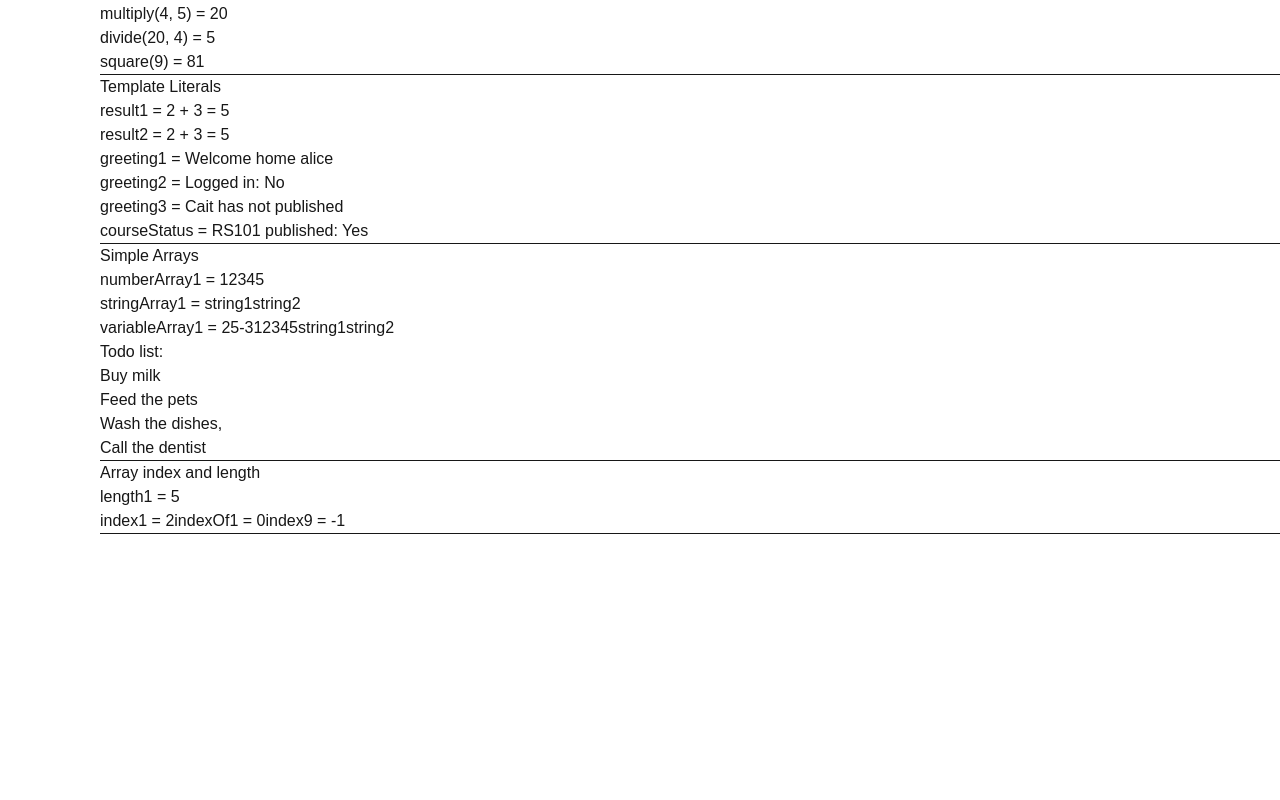
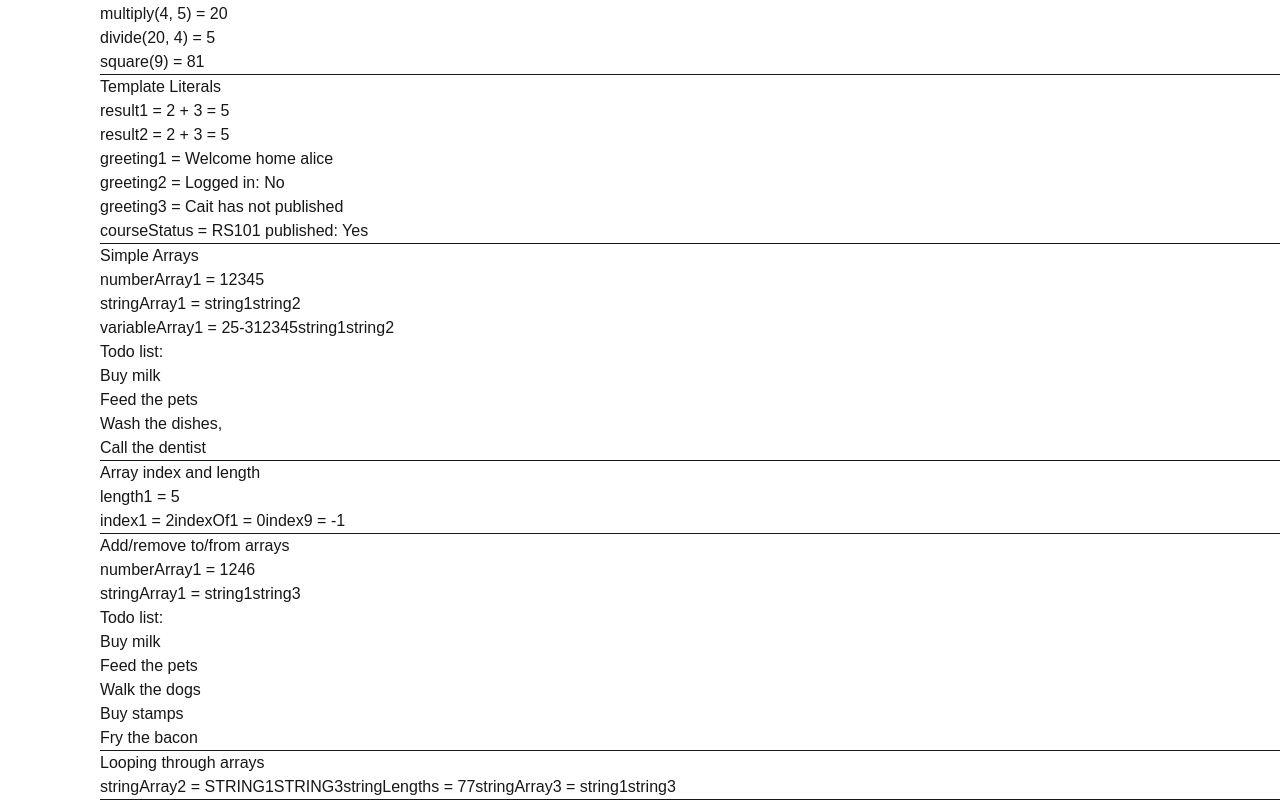
Before and after one commit to rileypk8/webdev-client, a Next.js app: page /labs/lab3 in a window 1280 px wide. Shown: the part 1686-2486 px from the top of the page. Before the commit the page ends 2220 px from the top, so only its background shows below. Built offline with nearby package versions, Linux system fonts and the light colour scheme.

Commit message:
a3: 3.4.3

```diff
--- /dev/null
+++ b/app/labs/lab3/ForLoops.tsx
@@ -0,0 +1,21 @@
+export default function ForLoops() {
+  let stringArray1 = ["string1", "string3"];
+  let stringArray2: string[] = [];
+  let stringArray3: string[] = [];
+  const stringLengths: number[] = [];
+  for (let i = 0; i < stringArray1.length; i++) {
+    const string1 = stringArray1[i];
+    stringArray2.push(string1.toUpperCase());
+    stringArray3.push(string1.toLowerCase());
+    stringLengths.push(string1.length);
+  }
+  return (
+    <div id="wd-for-loops">
+      <h4>Looping through arrays</h4>
+      stringArray2 = {stringArray2}
+      stringLengths = {stringLengths}
+      stringArray3 = {stringArray3}
+      <hr />
+    </div>
+  );
+}
--- a/app/labs/lab3/page.tsx
+++ b/app/labs/lab3/page.tsx
@@ -12,6 +12,8 @@ import ImpliedReturn from "./ImpliedReturn";
 import TemplateLiterals from "./TemplateLiterals";
 import SimpleArrays from "./SimpleArrays";
 import ArrayIndexAndLength from "./ArrayIndexAndLength";
+import AddingAndRemovingToFromArrays from "./AddingAndRemovingToFromArrays";
+import ForLoops from "./ForLoops";
 
 export default function Lab3() {
   return (
@@ -31,6 +33,8 @@ export default function Lab3() {
       <TemplateLiterals />
       <SimpleArrays />
       <ArrayIndexAndLength />
+      <AddingAndRemovingToFromArrays />
+      <ForLoops />
     </div>
   );
 }
```
